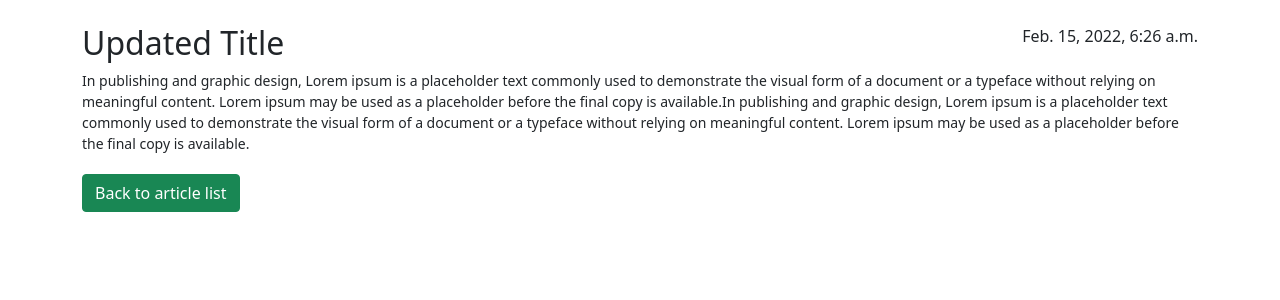
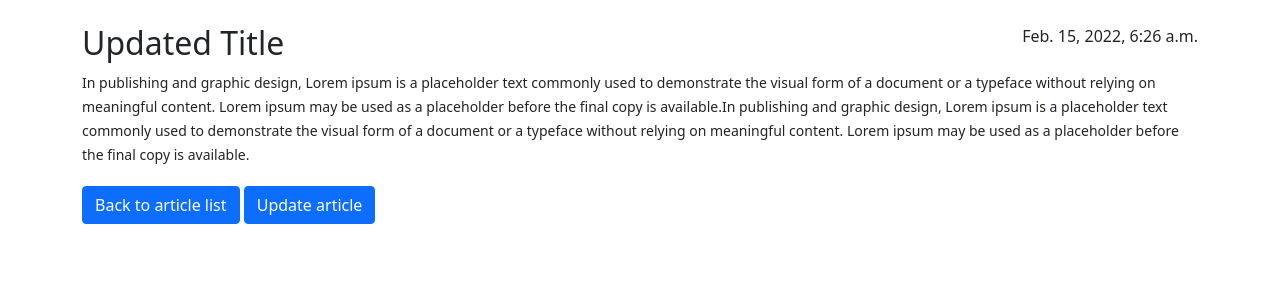
Before and after one commit to Rubel-Mahmud/DJANGO_CBV, a Django app: a page that uses templates/articles/article_detail.html in a window 1280 px wide. Shown: the part 56-356 px from the top of the page. Run offline with Django 4.2, Linux system fonts and the light colour scheme; data comes from the database, SQL or seed files in the repository; both versions use the stored data as it was after the commit; some libraries are stand-ins or nearby versions.

Commit message:
Generic UpdateView Implementation

```diff
--- a/articles/urls.py
+++ b/articles/urls.py
@@ -24,4 +24,8 @@ urlpatterns = [
 
     # Article detial
     path('article/<int:pk>/<str:slug>/detail/', views.ArticleDetailView.as_view(), name='article_detail'),
+
+    # Article update
+    path('article/<int:pk>/<str:slug>/update/', views.ArticleUpdateView.as_view(), name='article_update'),
+
 ]
--- a/articles/views.py
+++ b/articles/views.py
@@ -7,6 +7,7 @@ from django.views.generic import (
     ListView,
     DetailView,
     CreateView,
+    UpdateView,
 )
 from django.urls import reverse, reverse_lazy
 from .mixins import TitleMixin, PublicMixin
@@ -132,3 +133,12 @@ class ArticleCreateView(CreateView):
     template_name = 'articles/article_create.html'
     # success_url = '/article/list/' # hard coded url
     success_url = reverse_lazy('articles:article_list')
+
+
+
+class ArticleUpdateView(UpdateView):
+    model = Article
+    form_class = ArticleCreationForm
+    template_name = 'articles/article_update.html'
+    query_pk_and_slug = True
+    success_url = reverse_lazy('articles:article_list')
--- a/templates/articles/article_detail.html
+++ b/templates/articles/article_detail.html
@@ -11,11 +11,14 @@
             <span>{{ object.created_at }}</span>
         </div>
     </div>
-    <div class="row">
-        <small>{{ object.body }}</small>
-        <a href="{% url 'articles:article_list' %}" style="margin-top:20px;">
-            <button class="btn btn-success">Back to article list</button>
-        </a>
-    </div>
+
+    <small>{{ object.body }}</small>
+    <br>
+    <a class="btn btn-primary" href="{% url 'articles:article_list' %}" style="margin-top:20px;">
+        Back to article list
+    </a>
+    <a class="btn btn-primary" href="{% url 'articles:article_update' pk=article.pk slug=article.slug %}" style="margin-top:20px;">
+        Update article
+    </a>
 </div>
 {% endblock content %}
```
Also changed, not shown: templates/articles/article_update.html (added, +18 -0 lines), db.sqlite3.
